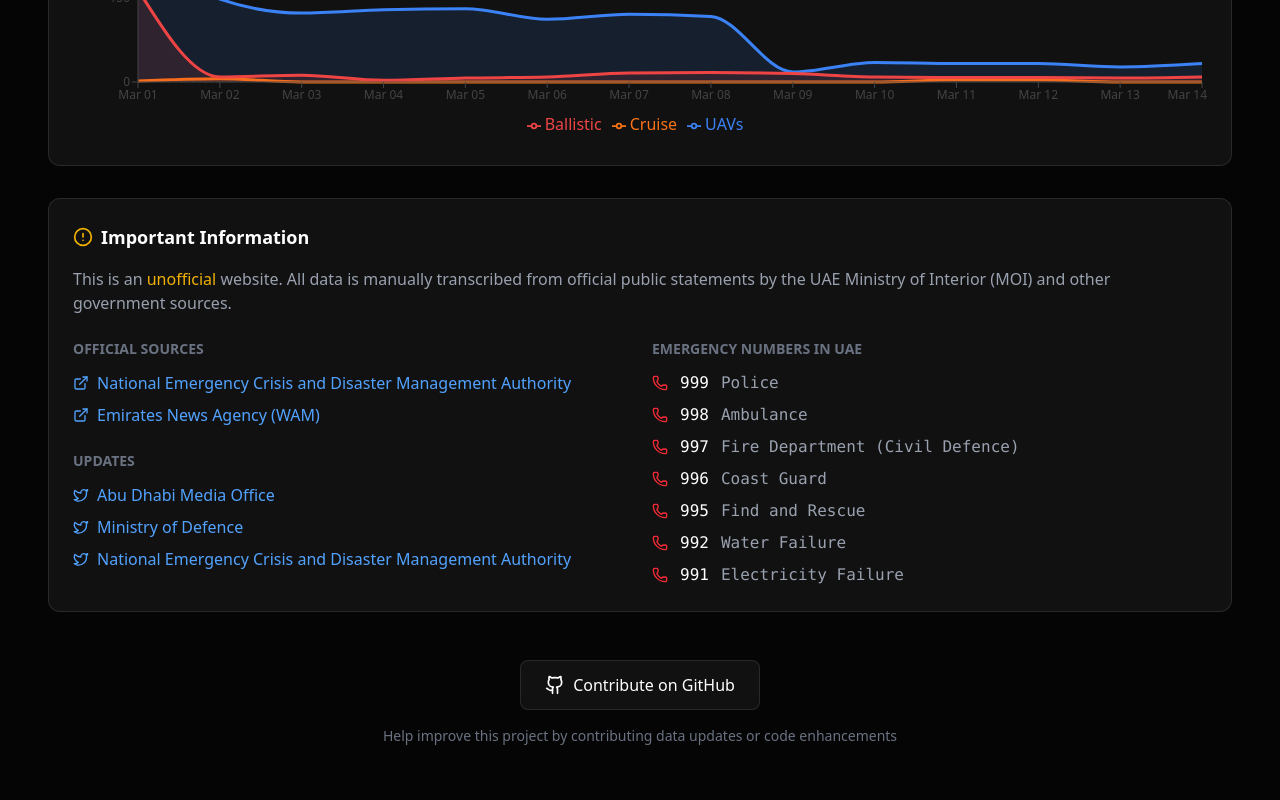
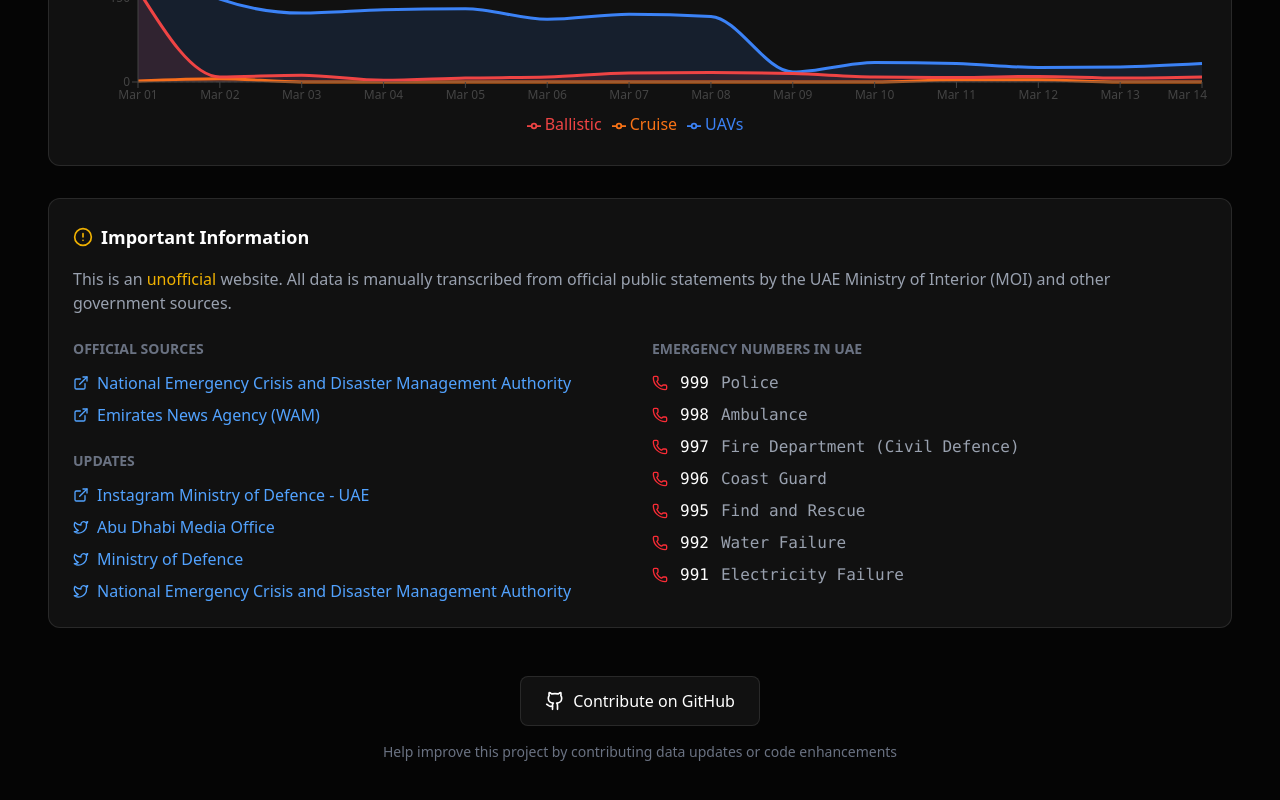
Before and after one commit to pvgomes/uae-attacks-monitor, a React (Vite) app: page / in a window 1280 px wide. Shown: the part 586-1386 px from the top of the page. Built offline with nearby package versions, Linux system fonts and the light colour scheme.

Commit message:
fixing wrong date based on https://www.instagram.com/modgovae/

```diff
--- a/public/data.json
+++ b/public/data.json
@@ -67,9 +67,9 @@
     },
     {
         "date": "Mar 12",
-        "uav": 33,
+        "uav": 26,
         "cruise": 4,
-        "ballistic": 8
+        "ballistic": 10
     },
     {
         "date": "Mar 13",
--- a/src/App.tsx
+++ b/src/App.tsx
@@ -112,6 +112,10 @@ export default function App() {
 
             <h3 className="text-sm font-semibold uppercase text-gray-500 mt-6 mb-3">Updates</h3>
             <div className="space-y-2">
+              <a href="https://www.instagram.com/modgovae/" target="_blank" rel="noopener noreferrer" className="flex items-center gap-2 text-blue-400 hover:text-blue-300">
+                <ExternalLink size={16} />
+                Instagram Ministry of Defence - UAE
+              </a>
               <a href="https://x.com/ADMediaOffice" target="_blank" rel="noopener noreferrer" className="flex items-center gap-2 text-blue-400 hover:text-blue-300">
                 <Twitter size={16} />
                 Abu Dhabi Media Office
```
